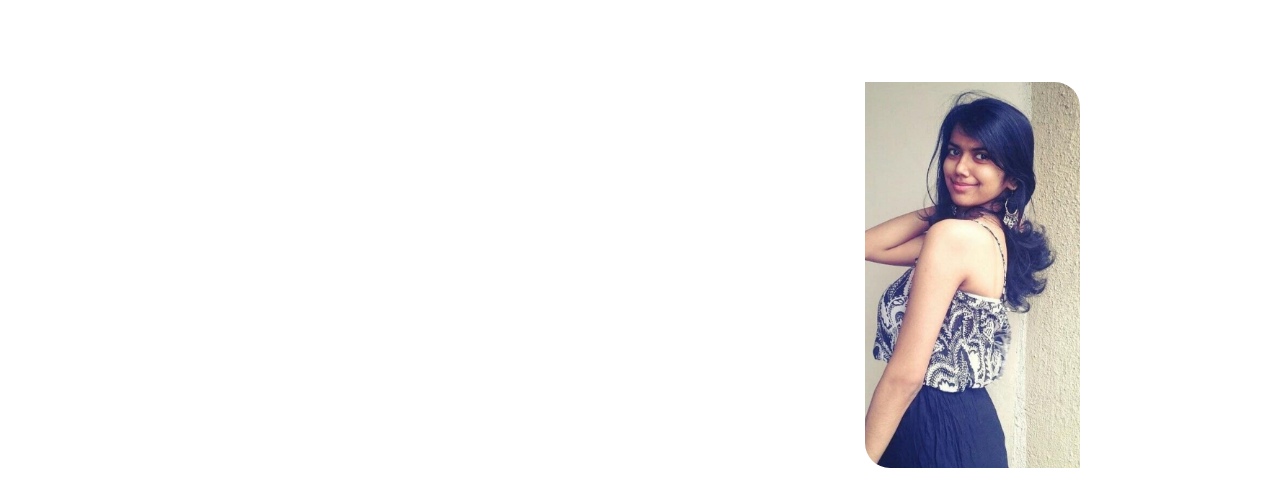
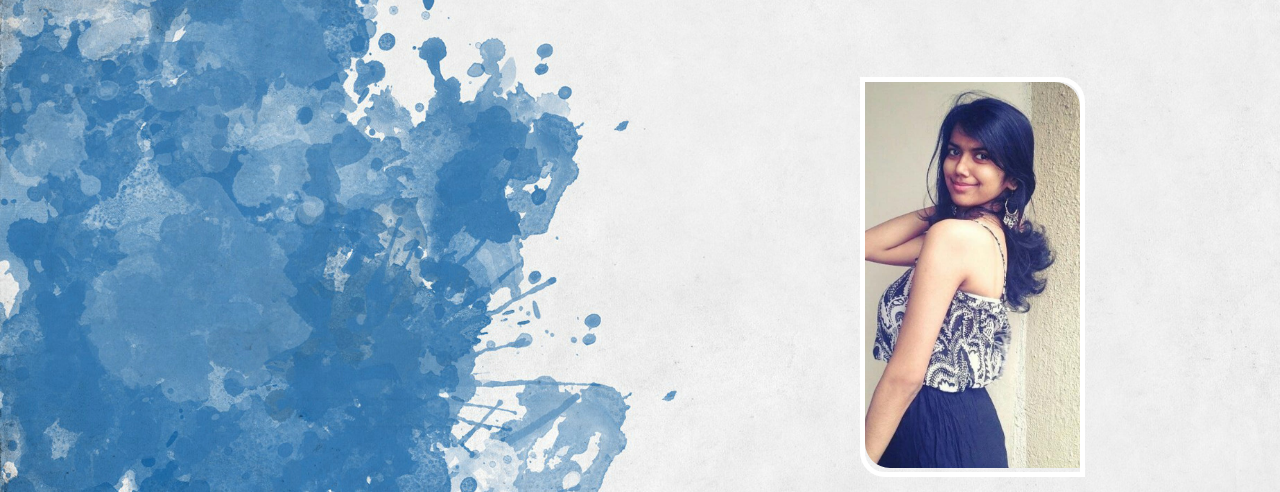
Before and after one commit to SunnyC28/Sneha, a plain HTML site: page index.html in a window 1280 px wide. Shown: the part 117-609 px from the top of the page. Drawn offline with Linux system fonts and the light colour scheme.

Commit message:
Update landingstyles.css

```diff
--- a/landingstyles.css
+++ b/landingstyles.css
@@ -3,7 +3,7 @@ body
 {
     margin: 0px;
     padding:1% 10%;
-    background-image:url("images/")
+    background-image:url("images/Paint-Splash-HD-Desktop-Wallpaper-18192.jpg");
     background-size: cover;
     background-repeat: no-repeat;
 }
```
